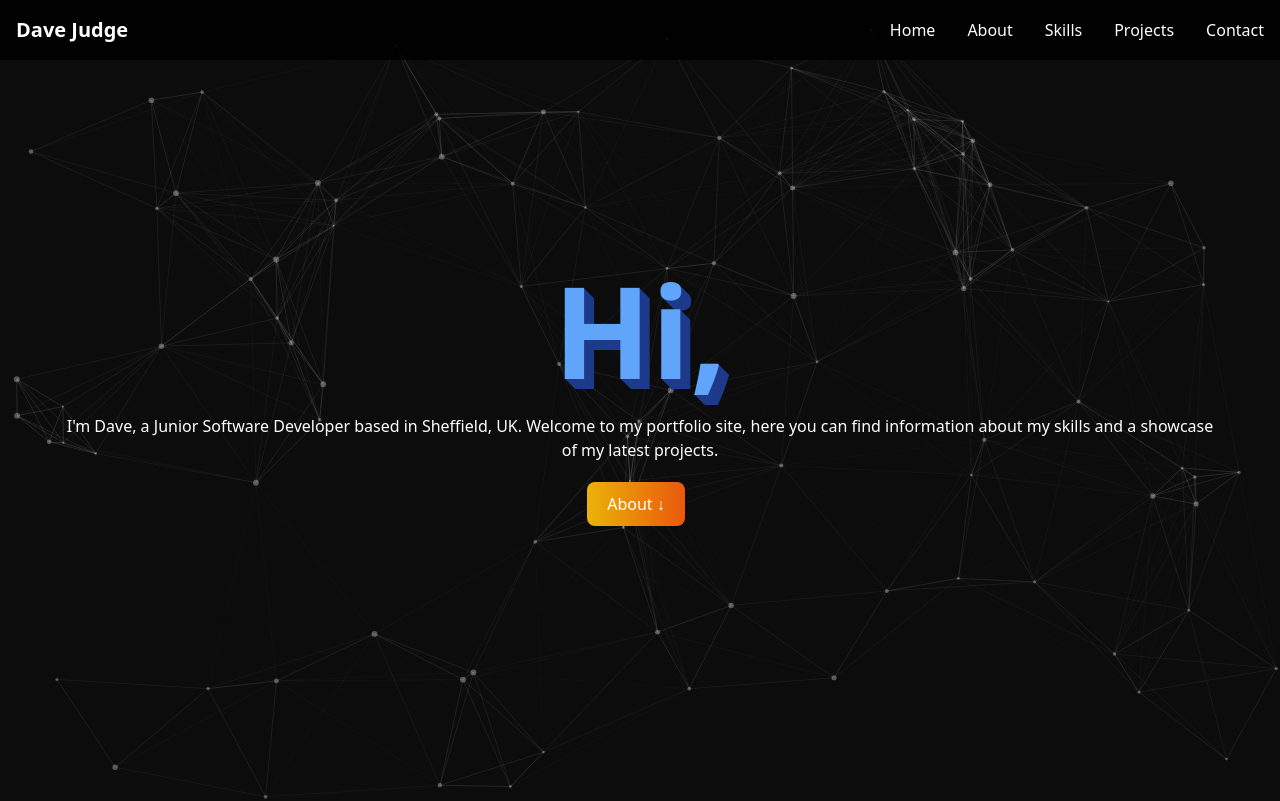
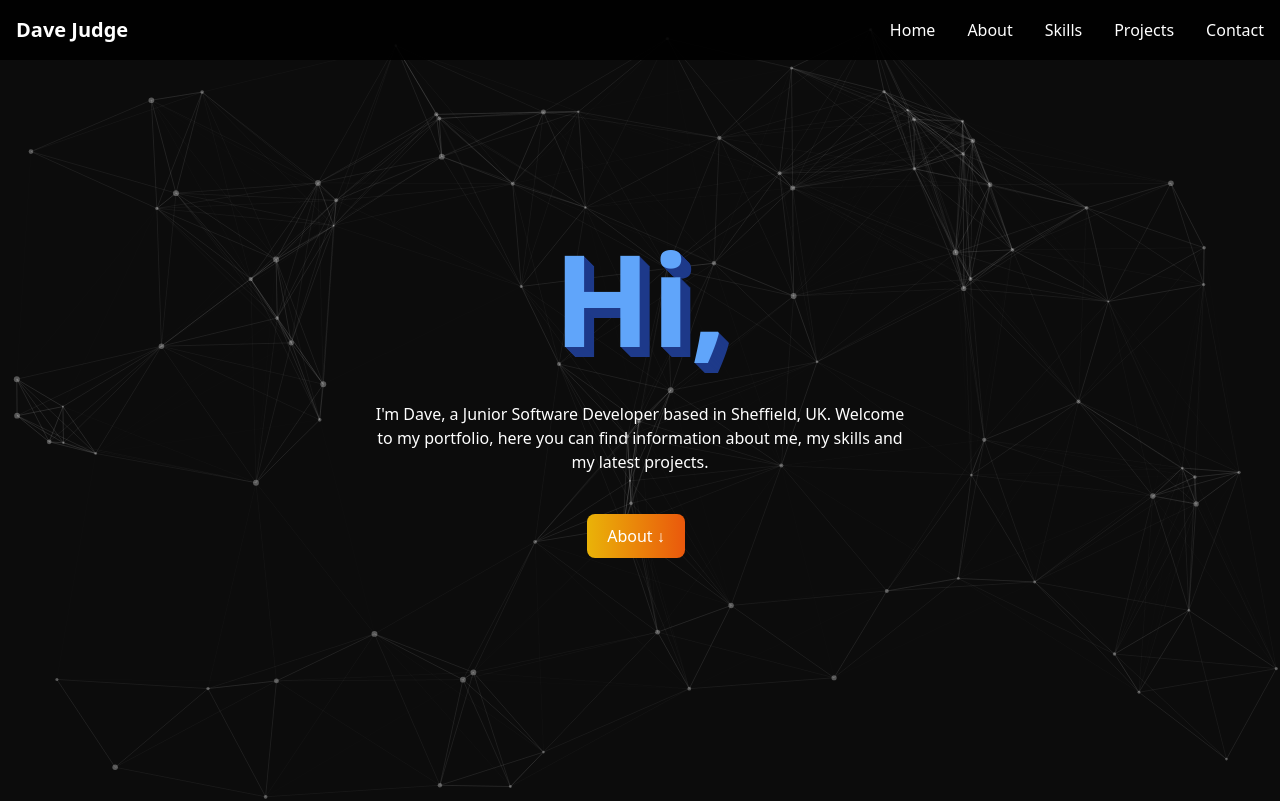
Before and after one commit to lvl7wizard/portfolio, a React (Vite) app: page / in a window 1280 px wide. Shown: the top 801 px of the page. Built offline with nearby package versions, Linux system fonts and the light colour scheme.

Commit message:
refactors layout, updates content

```diff
--- a/src/components/Home/Home.jsx
+++ b/src/components/Home/Home.jsx
@@ -1,12 +1,12 @@
 export const Home = () => {
   return (
-    <section className="flex flex-col min-h-screen mx-5vw items-center justify-center text-center content-center text-1xl text-white gap-5">
+    <section className="flex flex-col min-h-screen mx-auto max-w-xl p-4 items-center justify-center text-center content-center text-md text-white gap-5 md:gap-10">
       <h1 className="text-9xl font-bold text-blue-400 text-shadow-3d-blue">
         Hi,
       </h1>
       <p>
         I'm Dave, a Junior Software Developer based in Sheffield, UK. Welcome to
-        my portfolio site, here you can find information about my skills and a showcase of my
+        my portfolio, here you can find information about me, my skills and my
         latest projects.
       </p>
 
```
